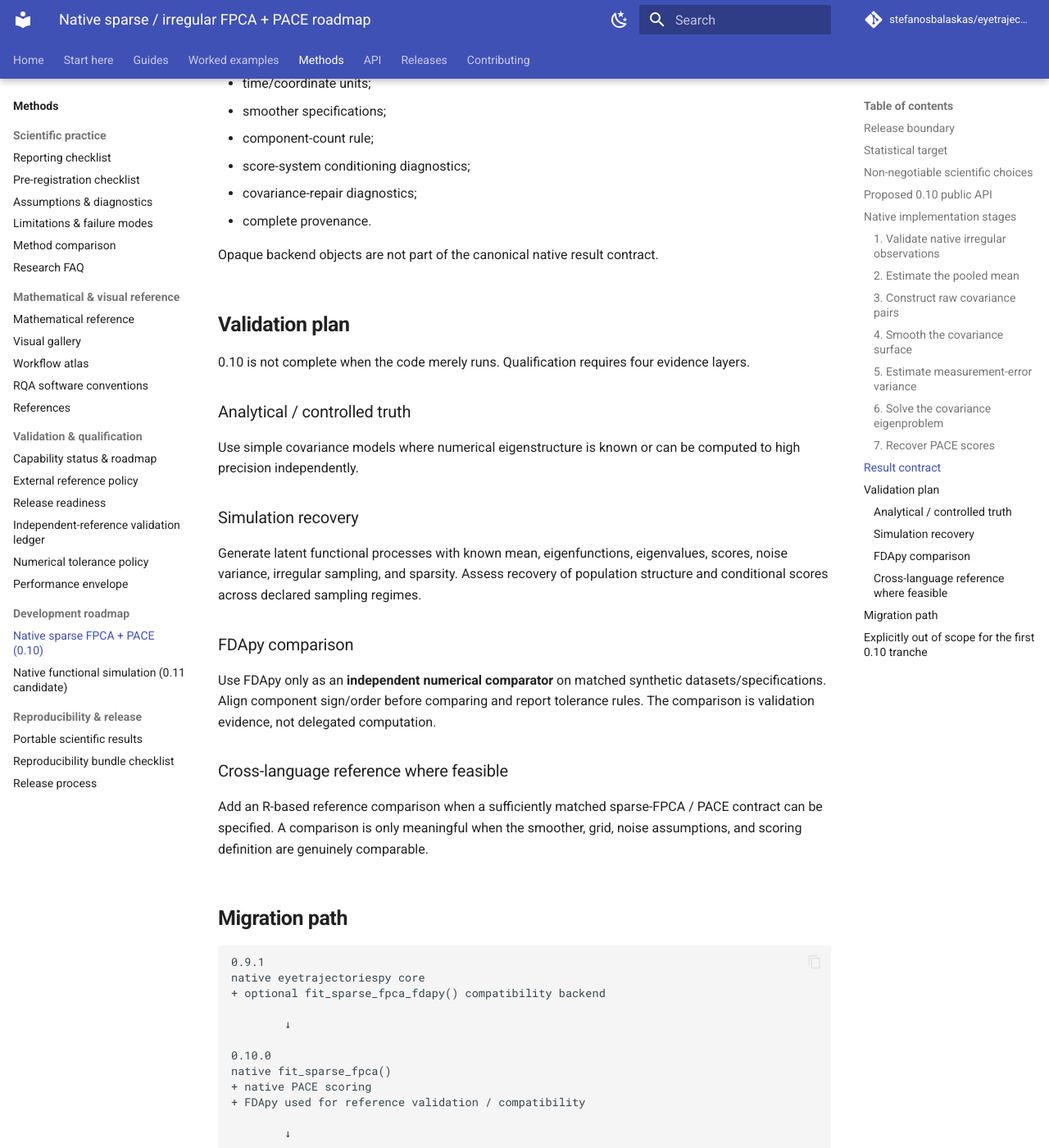
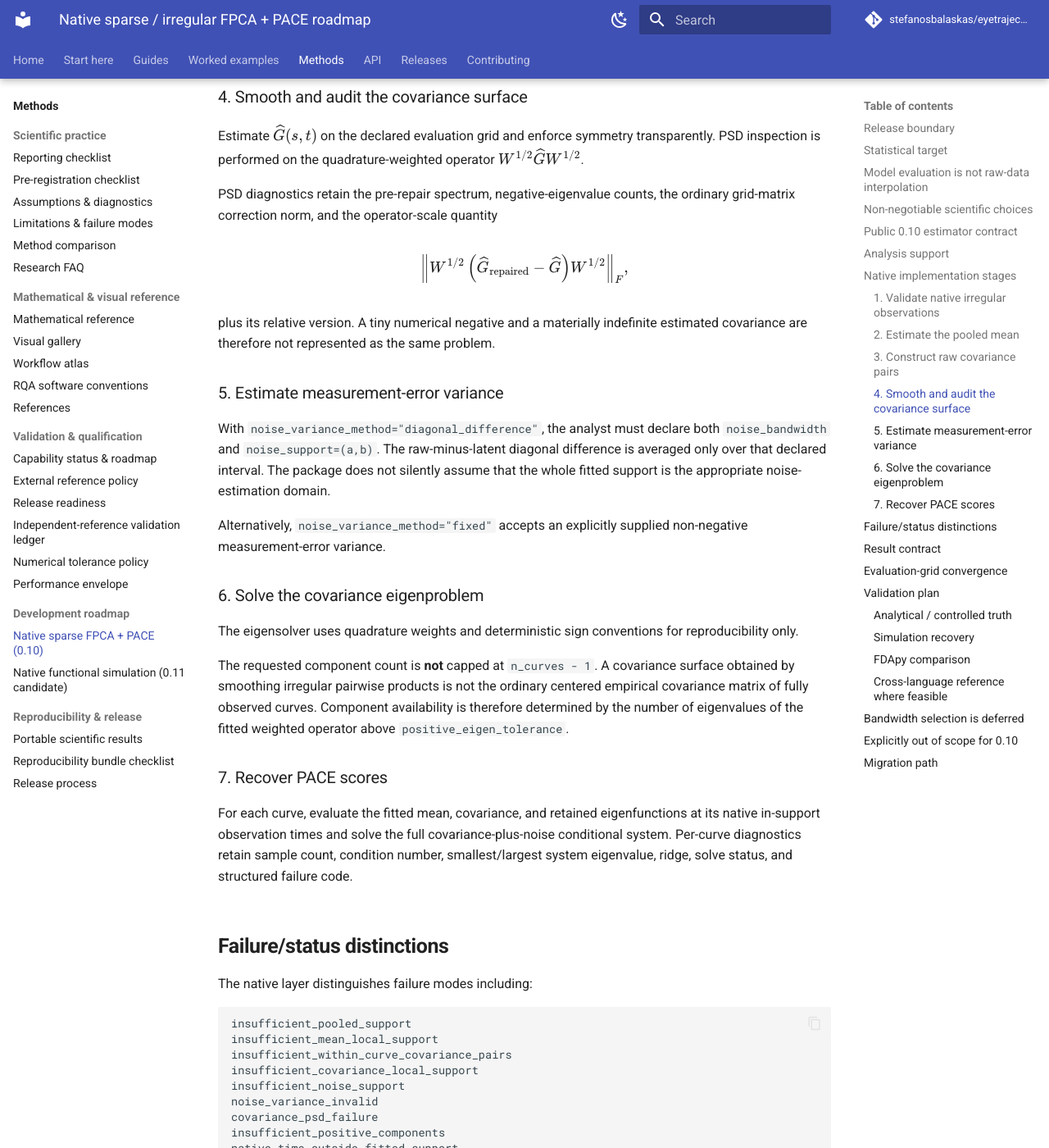
Before and after one commit to stefanosbalaskas/eyetrajectoriespy, an MkDocs documentation site: the page built from docs/development/native-sparse-fpca.md, in a window 1280 px wide and 1400 px high, scrolled down 4663 px. Shown: the whole window at 82% size. Built offline with MkDocs 1.6.1 and Material for MkDocs 9.7.7, drawn with Linux system fonts in a browser that asks for light colours; comment, search, counter and statistics services are not loaded; some of the changed text lies outside the part shown.

Commit message:
0.10: harden sparse FPCA support, noise, PSD, and grid contracts (#88)
* Harden sparse noise support and PSD operator diagnostics

* Allow explicit sparse analysis support and operator-rank components

* Record sparse support, rank, bandwidth, and PSD operator contracts

* Test sparse noise support and operator PSD diagnostics

* Test sparse support, noise domain, rank, and operator PSD contracts

* Add sparse FPCA evaluation-grid convergence validation

* Require explicit noise-variance support domain

* Finalize sparse FPCA support, noise, rank, grid, and PSD contracts

* Repair and consolidate native sparse FPCA contract documentation

* Fix sparse noise-support test placement

````diff
--- a/docs/development/native-sparse-fpca.md
+++ b/docs/development/native-sparse-fpca.md
@@ -4,19 +4,19 @@
 
 # Native sparse / irregular FPCA + PACE roadmap
 
-This page defines the **0.10.0 scientific development tranche**. It is a design
-and validation contract, not an implementation claim for the current 0.9.1
-maintenance line.
+This page defines the **0.10.0 scientific development tranche**. It is a design,
+implementation, and validation contract for the dedicated 0.10 development branch;
+it is not an implementation claim for the 0.9.1 maintenance line.
 
 ## Release boundary
 
 - **0.9.1** remains maintenance/consolidation only: defects, documentation,
   compatibility, UX, validation, performance, and release hardening.
-- **0.10.0** is the planned native sparse/irregular FPCA + PACE tranche.
-- the existing `fit_sparse_fpca_fdapy()` API remains available during the
-  transition as an explicitly backend-named compatibility/reference path;
-- FDApy is not a required core dependency and is not the implementation target
-  for the canonical 0.10 estimator.
+- **0.10.0** is the native sparse/irregular FPCA + PACE tranche.
+- `fit_sparse_fpca_fdapy()` remains an explicitly backend-named compatibility
+  and external-reference path during migration.
+- FDApy is not a required core dependency and is not the implementation
+  underneath the canonical native estimator.
 
 The architectural rule is:
 
@@ -28,86 +28,115 @@
 
 ## Statistical target
 
-For curve $i$ observed at subject-specific times $t_{ij}$,
+For curve $i$ observed at curve-specific times $t_{ij}$,
 
 $$
 Y_{ij}=X_i(t_{ij})+\epsilon_{ij},
 $$
 
-with a latent smooth process
+with latent process
 
 $$
 X_i(t)=\mu(t)+\sum_{k=1}^{K}\xi_{ik}\phi_k(t).
 $$
 
-The native sparse pipeline should estimate the population mean
+The native pipeline estimates the population mean
 
 $$
 \mu(t)=E\{X(t)\},
 $$
 
-then the latent covariance surface
+and latent covariance surface
 
 $$
 G(s,t)=\operatorname{Cov}\{X(s),X(t)\},
 $$
 
-while treating the measurement-error contribution on the raw covariance
-diagonal separately from the smooth latent covariance.
+while treating measurement-error variance separately from the smooth latent
+covariance diagonal.
 
-The eigenfunctions then satisfy
+The covariance eigenfunctions satisfy
 
 $$
 \int G(s,t)\phi_k(s)\,ds
 =
-\lambda_k\phi_k(t),
+\lambda_k\phi_k(t).
 $$
 
-and subject-specific sparse scores are recovered by conditional expectation
-(PACE):
+PACE scores use conditional expectation:
 
 $$
 \widehat{\xi}_{ik}
 =
-\lambda_k
-\phi_{ik}^{\top}
-\Sigma_i^{-1}
-\left(Y_i-\widehat{\mu}_i\right),
+\widehat\lambda_k
+\widehat\phi_k(T_i)^{\top}
+\widehat\Sigma_i^{-1}
+\left\{Y_i-\widehat\mu(T_i)\right\},
 $$
 
-where $\phi_{ik}$ evaluates eigenfunction $k$ at curve $i$'s observed times and
-$\Sigma_i$ is the fitted covariance-plus-measurement-error matrix on those
-times.
+with
+
+$$
+\widehat\Sigma_i
+=
+\widehat G(T_i,T_i)
++
+\widehat\sigma_\epsilon^2 I
++
+\gamma I.
+$$
+
+The conditional score system uses the **full fitted covariance surface**.
+Retaining $K$ components controls which $(\lambda_k,\phi_k)$ and scores are
+returned; it does not replace $\widehat G(T_i,T_i)$ by a rank-$K$
+reconstruction. The declared ridge $\gamma$ changes the estimator and is
+therefore recorded as part of the statistical/numerical specification.
+
+## Model evaluation is not raw-data interpolation
+
+Evaluating $\widehat\mu(t)$, $\widehat G(s,t)$, or
+$\widehat\phi_k(t)$ at a curve\'s native observation times is evaluation of
+a fitted population object. It does **not** create a dense version of the raw
+sparse trajectory.
+
+The native implementation records both facts explicitly:
+
+```text
+raw_sparse_trajectory_interpolation_performed = False
+population_function_evaluation_at_native_times = True
+```
 
 ## Non-negotiable scientific choices
 
-The implementation must keep these choices explicit and recorded in provenance:
+The implementation keeps these choices explicit and retains them in provenance:
 
-- mean smoother and its bandwidth/penalty;
-- covariance smoother and its bandwidth/penalty;
-- evaluation grid;
+- mean smoother and bandwidth/penalty;
+- covariance smoother and bandwidth/penalty;
+- evaluation grid and declared analysis support;
+- explicit handling of observations outside that support;
 - covariance-diagonal handling;
-- measurement-noise variance estimator;
-- any positive-semidefinite covariance repair;
+- measurement-noise estimator and its averaging support;
+- positive-semidefinite covariance policy and tolerance;
 - number of retained components;
-- PACE score estimator;
-- linear-system tolerance / regularization;
-- support/domain restrictions;
-- any exclusion criterion for extremely sparse curves.
+- PACE score system and conditioning threshold;
+- score ridge / regularization;
+- failure behavior for sparse or ill-conditioned curves;
+- any support/domain restriction.
 
 The package must not silently:
 
 - interpolate sparse curves to a dense common grid;
 - convert absent observations to zeros;
-- select smoothing parameters from downstream outcome effects;
-- choose component count without an explicit rule;
-- clip negative covariance eigenvalues without recording the correction;
-- drop singular/ill-conditioned subject score systems;
+- choose smoothing parameters;
+- choose component count;
+- clip a materially indefinite covariance without recording it;
+- drop singular or ill-conditioned score systems;
+- restrict observations to an analysis interval;
 - call separate univariate $x(t)$ and $y(t)$ fits “multivariate PACE”.
 
-## Proposed 0.10 public API
+## Public 0.10 estimator contract
 
-The canonical entry point should be native and backend-independent:
+The canonical native entry point is:
 
 ```python
 fit_sparse_fpca(
@@ -116,19 +145,21 @@
     dimension,
     n_components,
     evaluation_grid,
-    mean_smoother,
-    covariance_smoother,
-    mean_bandwidth=None,
-    covariance_bandwidth=None,
+    mean_bandwidth,
+    covariance_bandwidth,
+    noise_bandwidth=None,
+    noise_support=None,
+    analysis_support_action="error",
     noise_variance_method="diagonal_difference",
-    score_method="PACE",
-    score_tolerance=1e-8,
-    covariance_psd_action="error",
+    measurement_error_variance=None,
+    psd_action="error",
+    psd_tolerance=1e-8,
+    positive_eigen_tolerance=1e-10,
+    score_ridge=0.0,
+    score_condition_limit=1e12,
+    score_failure_action="error",
 )
 ```
-
-Exact argument names may change during implementation, but the scientific
-choices above may not disappear behind automatic defaults.
 
 The existing compatibility function remains explicitly backend-named:
 
@@ -136,20 +167,39 @@
 fit_sparse_fpca_fdapy(...)
 ```
 
-It should not become the implementation underneath `fit_sparse_fpca()`.
+It must not become the implementation underneath `fit_sparse_fpca()`.
+
+## Analysis support
+
+The evaluation-grid endpoints define the declared analysis interval
+$[a,b]\subseteq[\min T,\max T]$. A grid need not extend to the two most
+extreme pooled observations.
+
+If samples fall outside $[a,b]$, the default behavior is to fail. Samples are
+excluded only when the analyst explicitly requests
+`analysis_support_action="restrict"`. In that case the result retains:
+
+- total observations outside the support;
+- number of affected curves;
+- per-curve outside counts;
+- original sample counts;
+- effective in-support sample counts;
+- number of curves with no in-support observations.
+
+There is no automatic trimming.
 
 ## Native implementation stages
 
 ### 1. Validate native irregular observations
 
 Input remains `IrregularTrajectorySet`. Absence is represented by absence of a
-sample, not by NaN placeholders. The selected dimension, time support, per-curve
-sample counts, and duplicate-time rules are validated before estimation.
+sample rather than NaN/Inf placeholders in the selected dimension.
 
 ### 2. Estimate the pooled mean
 
-Estimate $\widehat{\mu}(t)$ directly from the pooled irregular observations.
-The smoother and tuning parameter remain explicit.
+Estimate $\widehat\mu(t)$ directly from pooled irregular observations on the
+declared analysis support. The initial 0.10 implementation uses explicitly
+declared local-linear / Epanechnikov smoothing.
 
 ### 3. Construct raw covariance pairs
 
@@ -162,117 +212,178 @@
 \left(Y_{il}-\widehat\mu(t_{il})\right).
 $$
 
-Off-diagonal pairs provide information about the latent covariance surface
-without directly adding measurement-error variance.
+Off-diagonal pairs inform the latent covariance without directly adding
+measurement-error variance.
 
-### 4. Smooth the covariance surface
+### 4. Smooth and audit the covariance surface
 
-Estimate $\widehat G(s,t)$ on an explicit evaluation grid. Symmetry must be
-enforced transparently. Any positive-semidefinite correction must be reported
-as a numerical/statistical operation, not hidden.
+Estimate $\widehat G(s,t)$ on the declared evaluation grid and enforce
+symmetry transparently. PSD inspection is performed on the quadrature-weighted
+operator $W^{1/2}\widehat G W^{1/2}$.
+
+PSD diagnostics retain the pre-repair spectrum, negative-eigenvalue counts,
+the ordinary grid-matrix correction norm, and the operator-scale quantity
+
+$$
+\left\|
+W^{1/2}
+\left(
+\widehat G_{\mathrm{repaired}}-\widehat G
+\right)
+W^{1/2}
+\right\|_F,
+$$
+
+plus its relative version. A tiny numerical negative and a materially
+indefinite estimated covariance are therefore not represented as the same
+problem.
 
 ### 5. Estimate measurement-error variance
 
-Use an explicit estimator based on the raw diagonal versus the fitted smooth
-latent diagonal, or another separately documented method. Retain the estimate
-and diagnostics in the result.
+With `noise_variance_method="diagonal_difference"`, the analyst must declare
+both `noise_bandwidth` and `noise_support=(a,b)`. The raw-minus-latent
+diagonal difference is averaged only over that declared interval. The package
+does not silently assume that the whole fitted support is the appropriate
+noise-estimation domain.
+
+Alternatively, `noise_variance_method="fixed"` accepts an explicitly supplied
+non-negative measurement-error variance.
 
 ### 6. Solve the covariance eigenproblem
 
-Use quadrature weights on the declared grid, return eigenvalues/eigenfunctions,
-and apply deterministic sign conventions only for reproducibility—not as a
-scientific identification claim.
+The eigensolver uses quadrature weights and deterministic sign conventions for
+reproducibility only.
+
+The requested component count is **not** capped at `n_curves - 1`. A covariance
+surface obtained by smoothing irregular pairwise products is not the ordinary
+centered empirical covariance matrix of fully observed curves. Component
+availability is therefore determined by the number of eigenvalues of the
+fitted weighted operator above `positive_eigen_tolerance`.
 
 ### 7. Recover PACE scores
 
-For each curve, evaluate the fitted mean/eigenfunctions on its own native
-sampling times, construct $\widehat\Sigma_i$, and solve the conditional-score
-system. Ill-conditioning, numerical regularization, or failed solves must be
-visible in diagnostics.
+For each curve, evaluate the fitted mean, covariance, and retained
+eigenfunctions at its native in-support observation times and solve the full
+covariance-plus-noise conditional system. Per-curve diagnostics retain sample
+count, condition number, smallest/largest system eigenvalue, ridge, solve
+status, and structured failure code.
+
+## Failure/status distinctions
+
+The native layer distinguishes failure modes including:
+
+```text
+insufficient_pooled_support
+insufficient_mean_local_support
+insufficient_within_curve_covariance_pairs
+insufficient_covariance_local_support
+insufficient_noise_support
+noise_variance_invalid
+covariance_psd_failure
+insufficient_positive_components
+native_time_outside_fitted_support
+curve_too_sparse_for_score_system
+score_covariance_not_positive_definite
+score_covariance_ill_conditioned
+nonfinite_sparse_observation
+evaluation_grid_outside_pooled_support
+observations_outside_analysis_support
+```
 
 ## Result contract
 
-The native sparse result should retain at least:
+The native result retains at least:
 
-- evaluation grid;
-- fitted mean;
-- fitted latent covariance;
-- estimated measurement-noise variance;
-- eigenvalues;
-- eigenfunctions;
+- evaluation grid and declared analysis support;
+- fitted mean and full fitted/repaired latent covariance;
+- measurement-noise estimate and declared noise support;
+- eigenvalues/eigenfunctions and quadrature weights;
 - PACE scores;
-- curve IDs and metadata;
-- time/coordinate units;
-- smoother specifications;
-- component-count rule;
-- score-system conditioning diagnostics;
-- covariance-repair diagnostics;
-- complete provenance.
+- per-curve score-system diagnostics;
+- local mean/covariance support counts;
+- PSD pre-repair spectrum and both grid/operator correction norms;
+- curve IDs, metadata, time/coordinate units, and complete provenance.
 
-Opaque backend objects are not part of the canonical native result contract.
+## Evaluation-grid convergence
+
+PACE scores inherit numerical error from representing fitted population
+objects on a finite grid. Qualification therefore includes refinement checks
+at $G=21,41,81$ grid points and evaluates:
+
+- relative retained-eigenvalue change;
+- sign/subspace-invariant eigenfunction agreement;
+- principal-angle / principal-cosine stability;
+- PACE score correlation under refinement.
+
+The intended claim is stabilization under grid refinement, not that one
+particular grid is intrinsically correct.
 
 ## Validation plan
 
-0.10 is not complete when the code merely runs. Qualification requires four
-evidence layers.
+0.10 is not complete merely because the estimator runs.
 
 ### Analytical / controlled truth
 
-Use simple covariance models where numerical eigenstructure is known or can be
-computed to high precision independently.
+Use covariance models where numerical eigenstructure is known or can be
+computed independently to high precision.
 
 ### Simulation recovery
 
-Generate latent functional processes with known mean, eigenfunctions,
-eigenvalues, scores, noise variance, irregular sampling, and sparsity. Assess
-recovery of population structure and conditional scores across declared
-sampling regimes.
+Use known mean, eigenfunctions, eigenvalues, latent scores, measurement noise,
+irregular sampling, and sparsity. Evaluate mean/covariance error, eigenvalue
+error, subspace error, PACE score accuracy, and failure frequency.
 
 ### FDApy comparison
 
-Use FDApy only as an **independent numerical comparator** on matched synthetic
-datasets/specifications. Align component sign/order before comparing and report
-tolerance rules. The comparison is validation evidence, not delegated
-computation.
+Use FDApy as an **independent numerical comparator** only where specifications
+can be aligned. Where smoothing, covariance reconstruction, interpolation, or
+PACE score-system definitions differ, label the exercise
+**cross-implementation sensitivity**, not equivalence.
 
 ### Cross-language reference where feasible
 
-Add an R-based reference comparison when a sufficiently matched sparse-FPCA /
-PACE contract can be specified. A comparison is only meaningful when the
-smoother, grid, noise assumptions, and scoring definition are genuinely
-comparable.
+Use an R comparison only when mean smoothing, covariance smoothing, noise
+treatment, evaluation support, and score definitions can be matched
+defensibly. “No defensible exact equivalence case” is preferable to a forced
+comparison with different estimands.
+
+## Bandwidth selection is deferred
+
+0.10 requires explicit numeric smoothing bandwidths. Automatic CV/GCV is not
+part of the release-completion path. A later opt-in selector would need to
+declare the resampling unit, search grid, criterion, selected value, and
+failures; observation-level and curve-level CV are not interchangeable for
+sparse repeated measurements.
+
+## Explicitly out of scope for 0.10
+
+- joint sparse multivariate PACE;
+- automatic bandwidth selection;
+- sparse functional mixed effects;
+- full downstream propagation of sparse-FPCA estimation uncertainty;
+- a generic all-purpose FDA object hierarchy.
+
+Separate sparse fits for `x(t)` and `y(t)` remain two univariate
+decompositions and do not model cross-channel covariance.
 
 ## Migration path
 
 ```text
-0.9.1
-native eyetrajectoriespy core
+0.9.1 maintenance main
 + optional fit_sparse_fpca_fdapy() compatibility backend
 
         ↓
 
-0.10.0
-native fit_sparse_fpca()
+0.10 development branch
++ native fit_sparse_fpca()
 + native PACE scoring
-+ FDApy used for reference validation / compatibility
++ independent validation / stress testing
 
         ↓
 
-later
-deprecate backend-specific runtime workflow only after
-native validation and the documented deprecation window
+full qualification
++ PR into protected main
 ```
 
-No FDApy-specific API is removed as part of introducing the native estimator.
-The package's pre-1.0 deprecation policy still applies.
-
-## Explicitly out of scope for the first 0.10 tranche
-
-- joint sparse multivariate PACE;
-- automatic smoothing selection based on downstream effects;
-- sparse functional mixed effects;
-- full downstream propagation of sparse-FPCA estimation uncertainty;
-- a generic all-purpose FDA object hierarchy.
-
-The first target is a defensible **univariate native sparse FPCA + PACE**
-implementation that preserves gaze-specific data/provenance contracts.
+No FDApy-specific API is removed simply because the native estimator exists.
+The normal pre-1.0 deprecation policy continues to apply.
````
Also changed, not shown: 5 other files.
